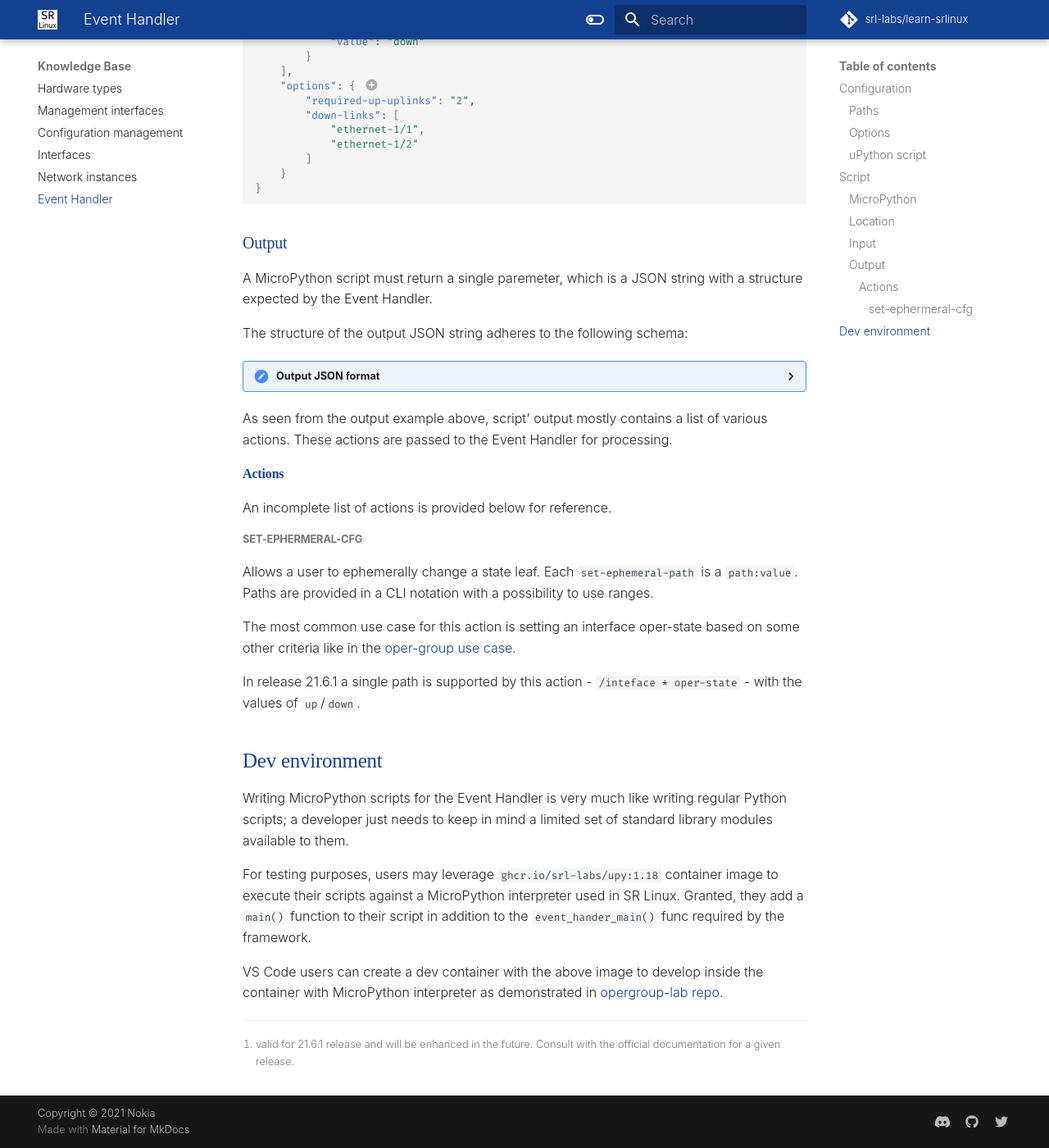
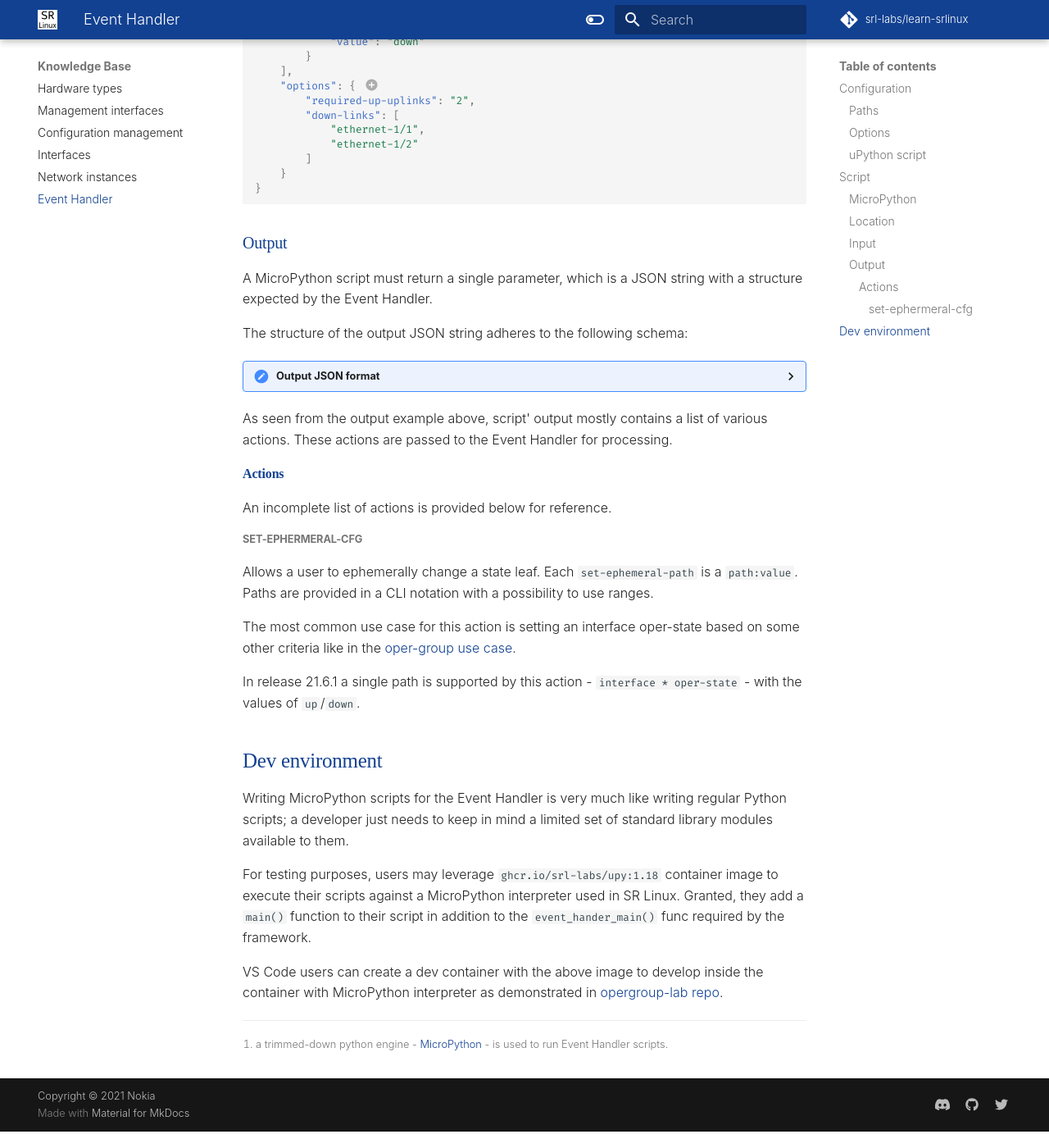
Before and after one commit to srl-labs/learn-srlinux, an MkDocs documentation site: the page built from docs/kb/event-handler.md, in a window 1280 px wide and 1400 px high, scrolled down 4619 px. Shown: the whole window at 82% size. Built offline with MkDocs 1.6.1 and Material for MkDocs 9.7.7, drawn with Linux system fonts in a browser that asks for light colours; some web fonts are replaced; comment, search, counter and statistics services are not loaded; some of the changed text lies outside the part shown.

Commit message:
typos and style fixes

```diff
--- a/docs/kb/event-handler.md
+++ b/docs/kb/event-handler.md
@@ -53,8 +53,8 @@
     admin-state enable # (1)!
     upython-script opergroup.py # (2)!
     paths [
-        "/interface ethernet-1/55 oper-state" # (3)!
-        "/interface ethernet-1/56 oper-state"
+        "interface ethernet-1/55 oper-state" # (3)!
+        "interface ethernet-1/56 oper-state"
     ]
     options { # (4)!
         object down-links {
@@ -81,10 +81,10 @@
 ### Paths
 Event Handler monitors objects referenced by their path. Paths must be given in a CLI notation and refer to a leaf or leaf-list[^2]. A few examples:
 
-* `/interface ethernet-1/1 oper-state`
-* `/interface ethernet-1/{1..12} oper-state`
-* `/interface ethernet-1/* oper-state`
-* `/interface * oper-state`
+* `interface ethernet-1/1 oper-state`
+* `interface ethernet-1/{1..12} oper-state`
+* `interface ethernet-1/* oper-state`
+* `interface * oper-state`
 
 In our example, we configure Event Handler to subscribe to state changes of the `oper-state` leaf of the two uplink interfaces.
 
@@ -151,7 +151,7 @@
 2. user-provided options are passed in the `options` JSON object.
 
 ### Output
-A MicroPython script must return a single paremeter, which is a JSON string with a structure expected by the Event Handler.
+A MicroPython script must return a single parameter, which is a JSON string with a structure expected by the Event Handler.
 
 The structure of the output JSON string adheres to the following schema:
 
@@ -226,7 +226,7 @@
 
 The most common use case for this action is setting an interface oper-state based on some other criteria like in the [oper-group use case](../tutorials/programmability/event-handler/oper-group/oper-group-intro.md).
 
-In release 21.6.1 a single path is supported by this action - `/inteface * oper-state` - with the values of `up`/`down`.
+In release 21.6.1 a single path is supported by this action - `interface * oper-state` - with the values of `up`/`down`.
 
 ## Dev environment
 Writing MicroPython scripts for the Event Handler is very much like writing regular Python scripts; a developer just needs to keep in mind a limited set of standard library modules available to them.
@@ -236,4 +236,3 @@
 VS Code users can create a dev container with the above image to develop inside the container with MicroPython interpreter as demonstrated in [opergroup-lab repo](https://github.com/srl-labs/opergroup-lab/tree/main/.devcontainer).
 
 [^1]: a trimmed-down python engine - [MicroPython](https://micropython.org/) - is used to run Event Handler scripts.
-[^1]: valid for 21.6.1 release and will be enhanced in the future. Consult with the official documentation for a given release.
```
